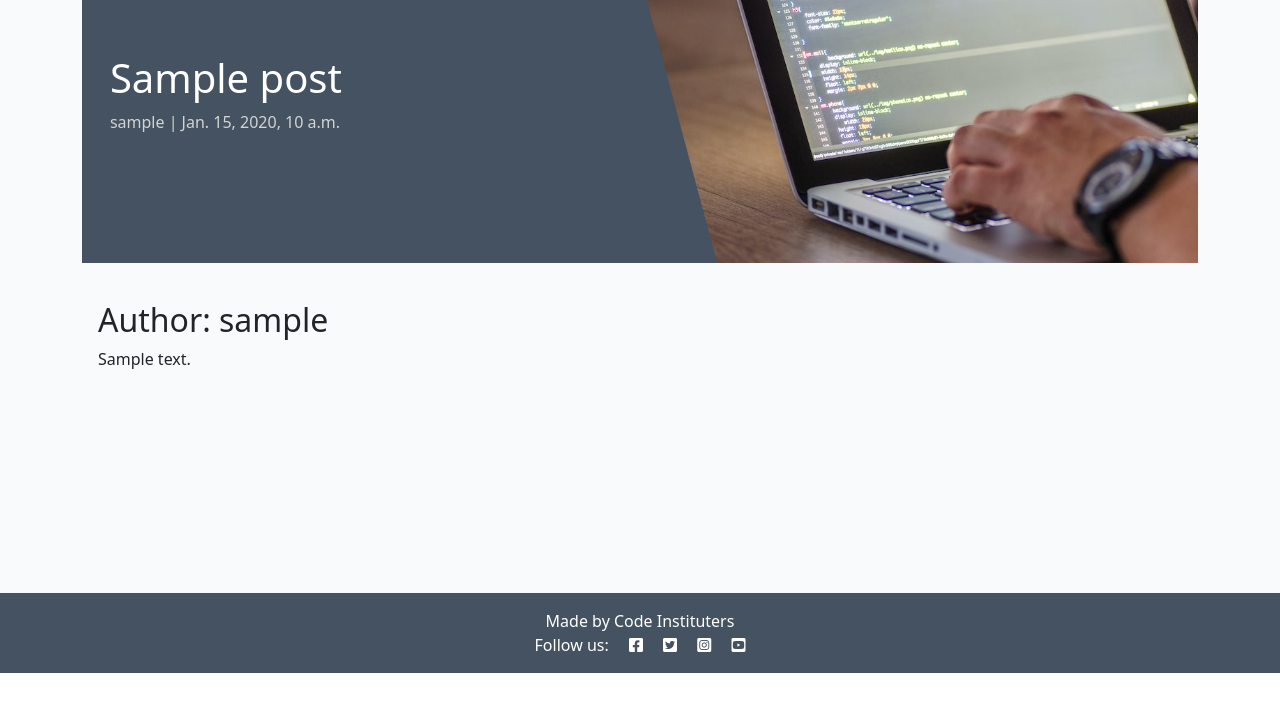
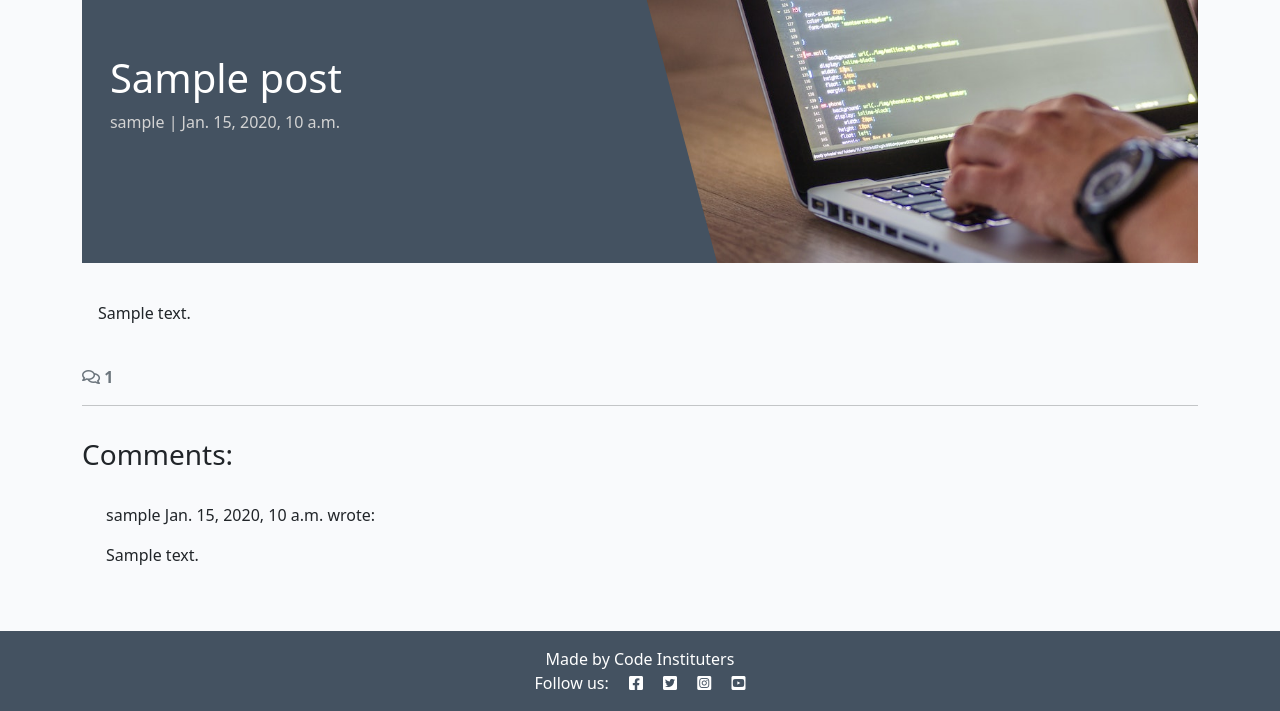
Before and after one commit to John-Kingham/codestar_blog, a Django app: a page that uses blog/templates/blog/post_detail.html in a window 1280 px wide. Shown: the part 127-838 px from the top of the page. Before the commit the page ends 800 px from the top, so only its background shows below. Run offline with Django 4.2, Linux system fonts and the light colour scheme; tables that the repository leaves empty hold one stand-in row (values such as "Sample post").

Commit message:
feat: add comments to post details page

```diff
--- a/blog/templates/blog/post_detail.html
+++ b/blog/templates/blog/post_detail.html
@@ -24,13 +24,54 @@
             <div class="card-body">
                 <!-- The post content goes inside the card-text. -->
                 <!-- Use the | safe filter inside the template tags -->
-                 <h2>Author: {{ author }}</h2>
                 <p class="card-text">
                     {{ post.content | safe }}
                 </p>
             </div>
         </div>
     </div>
+  <!-- Displaying count of comments -->
+  <div class="row">
+    <div class="col-12">
+        <strong class="text-secondary">
+        <i class="far fa-comments"></i> {{ comment_count }}
+        </strong>
+    </div>
+    <div class="col-12">
+        <hr>
+    </div>
+  </div>
+  <!-- Displaying Comments -->
+  <div class="row">
+    <div class="col-md-8 card mb-4  mt-3 ">
+        <h3>Comments:</h3>
+        <div class="card-body">
+        <!-- We want a for loop inside the empty control tags
+            to iterate through each comment in comments -->
+        {% for comment in comments %}
+        <div class="p-2 comments
+            {% if not comment.approved and comment.author == user %}
+            faded{% elif not comment.approved %} d-none{% endif %}">
+            <p class="font-weight-bold">
+            {{ comment.author }}
+            <span class="font-weight-normal">
+                {{ comment.created_on }}
+            </span> wrote:
+            </p>
+            <div id="comment{{ comment.id }}">
+            {{ comment.body | linebreaks }}
+            </div>
+            {% if not comment.approved and comment.author == user %}
+            <p class="approval">
+            This comment is awaiting approval
+            </p>
+            {% endif %}
+        </div>
+        <!-- Our for loop ends here -->
+        {% endfor %}
+        </div>
+    </div>
+  </div>
 </div>
 
 {% endblock content %}
--- a/blog/views.py
+++ b/blog/views.py
@@ -25,5 +25,11 @@ def post_detail(request, slug):
     """
     queryset = Post.objects.filter(status=PUBLISHED)
     post = get_object_or_404(queryset, slug=slug)
-    context = {"post": post, "author": post.author}
+    comments = post.comments.all().order_by("-created_on")
+    comment_count = post.comments.filter(approved=True).count()
+    context = {
+        "post": post,
+        "comments": comments,
+        "comment_count": comment_count,
+    }
     return render(request, "blog/post_detail.html", context)
```
